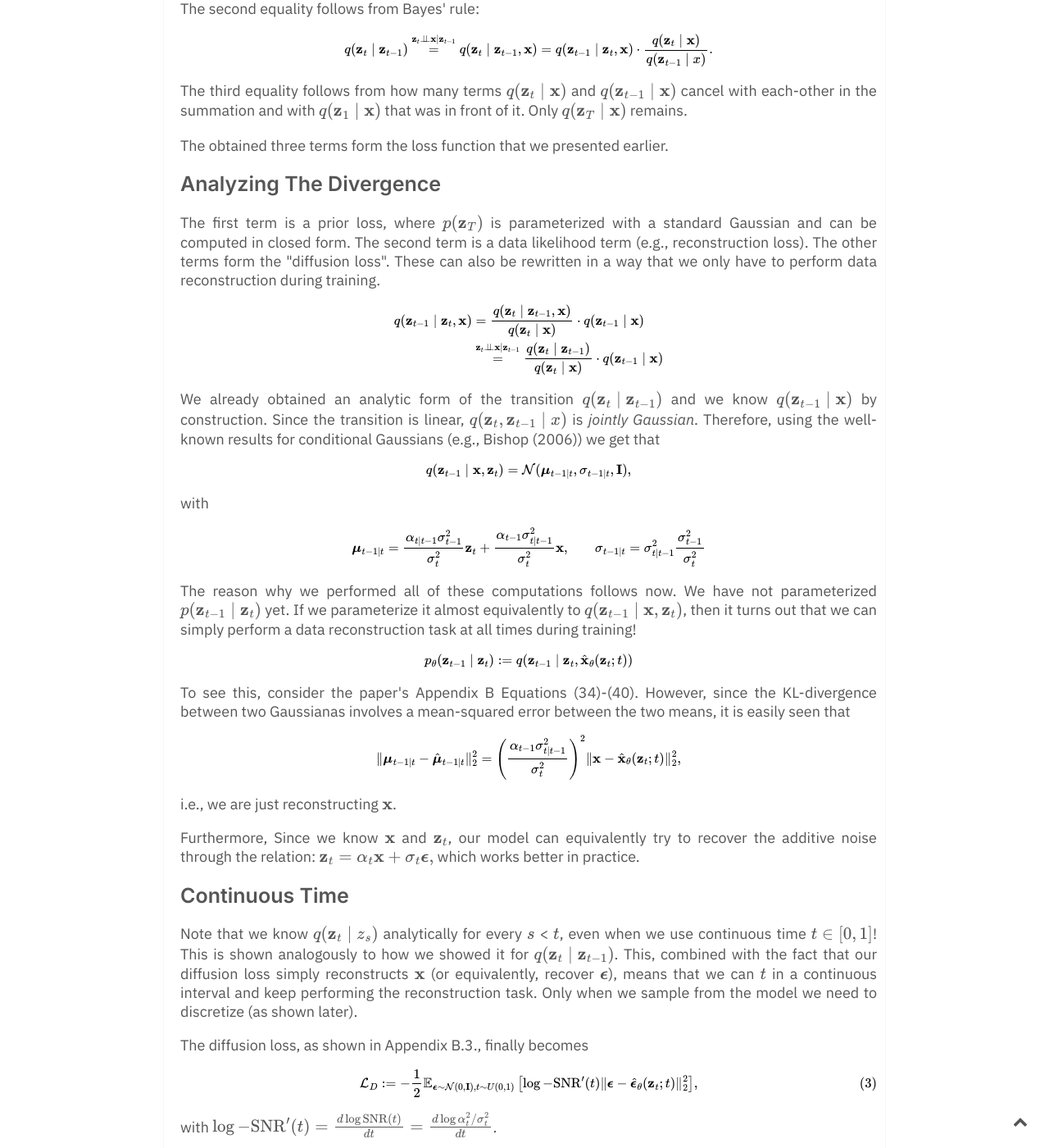
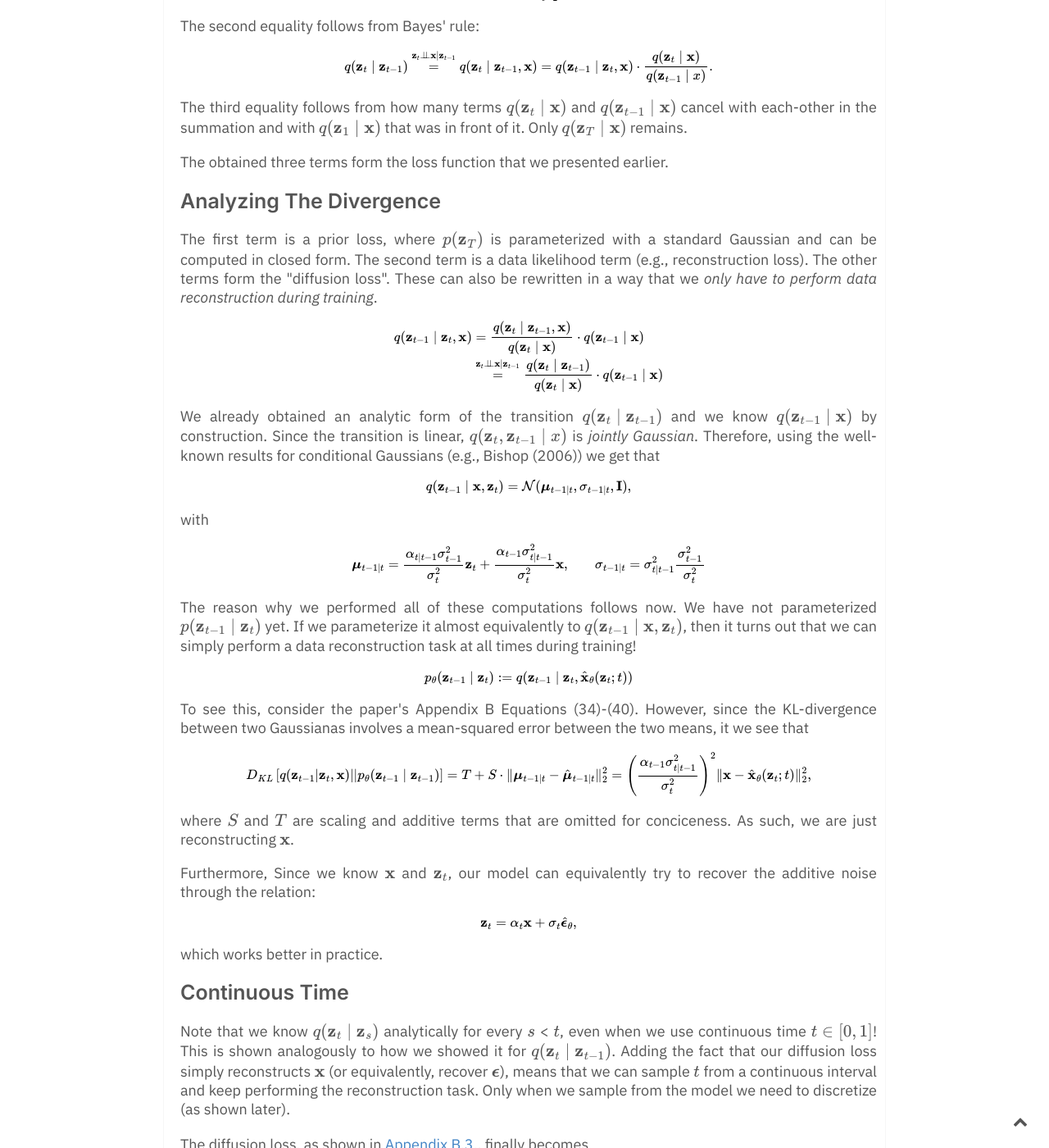
Before and after one commit to DavidRuhe/DavidRuhe.github.io, a Jekyll site: the page built from _notes/Variational Diffusion Models.md, in a window 1280 px wide and 1400 px high, scrolled down 2655 px. Shown: the whole window at 82% size. Built offline with Jekyll 4.4.1, drawn with Linux system fonts in a browser that asks for light colours; formulas are drawn with MathJax 3; comment, search, counter and statistics services are not loaded; some of the changed text lies outside the part shown.

Commit message:
update blog

```diff
--- a/_notes/Variational Diffusion Models.md
+++ b/_notes/Variational Diffusion Models.md
@@ -45,13 +45,13 @@
 
 and we can directly compute the parameters from the known noise schedule parameters.
 
-Now, just like the [[Variational Autoencoder]], we simply minimize the relative entropy
+We have obtained an inference distribution $q(\mathbf x, \mathbf z_{1:T})$. We parameterize a model $p_\theta(\mathbf x, \mathbf z_{1:T})$ in the data generating direction (from noise to data). Now we simply minimize the relative entropy
 
-$$\min D_{KL}[q(\mathbf x, \mathbf z_{1:T}) || p(\mathbf x, \mathbf z_{1:T}))] = \mathbb{E}_{q(\mathbf x, \mathbf z_{1:T})} [\log q(\mathbf x, \mathbf z_{1:T}) - \log p(\mathbf x, \mathbf z_{1:T}))]$$
+$$\min D_{KL}[q(\mathbf x, \mathbf z_{1:T}) || p(\mathbf x, \mathbf z_{1:T}))] = \min \mathbb{E}_{q(\mathbf x, \mathbf z_{1:T})} [\log q(\mathbf x, \mathbf z_{1:T}) - \log p(\mathbf x, \mathbf z_{1:T}))]$$
 
 that we rewrite to
 
-$$\min D_{KL}[q(\mathbf x, \mathbf z_{1:T}) || p(\mathbf x, \mathbf z_{1:T}))] = D_{KL}(q(\mathbf z_T \mid \mathbf x) || p(\mathbf z_T))) + \mathbb{E}_{q(\mathbf z_1 \mid \mathbf x)} [- \log p(\mathbf x \mid \mathbf z_1)] + \mathcal{L}_D \tag{1},$$
+$$\min D_{KL}[q(\mathbf x, \mathbf z_{1:T}) || p(\mathbf x, \mathbf z_{1:T}))] = \min D_{KL}(q(\mathbf z_T \mid \mathbf x) || p(\mathbf z_T))) + \mathbb{E}_{q(\mathbf z_1 \mid \mathbf x)} [- \log p(\mathbf x \mid \mathbf z_1)] + \mathcal{L}_D \tag{1},$$
 
 with
 
@@ -78,7 +78,7 @@
 The obtained three terms form the loss function that we presented earlier.
 
 ## Analyzing The Divergence
-The first term is a prior loss, where $p(\mathbf z_T)$ is parameterized with a standard Gaussian and can be computed in closed form. The second term is a data likelihood term (e.g., reconstruction loss). The other terms form the "diffusion loss". These can also be rewritten in a way that we only have to perform data reconstruction during training.
+The first term is a prior loss, where $p(\mathbf z_T)$ is parameterized with a standard Gaussian and can be computed in closed form. The second term is a data likelihood term (e.g., reconstruction loss). The other terms form the "diffusion loss". These can also be rewritten in a way that we *only have to perform data reconstruction during training*.
 
 $$\begin{aligned}
 q(\mathbf z_{t-1}\mid \mathbf z_t, \mathbf x) &= \frac{q(\mathbf z_t \mid \mathbf z_{t-1}, \mathbf x)}{q(\mathbf z_t \mid \mathbf x)} \cdot q(\mathbf z_{t-1} \mid \mathbf x) \\
@@ -100,22 +100,25 @@
 
 $$p_\theta(\mathbf z_{t-1} \mid \mathbf z_t) := q(\mathbf z_{t-1} \mid \mathbf z_t, \hat{\mathbf x}_\theta(\mathbf z_t; t))$$
 
-To see this, consider the paper's Appendix B Equations (34)-(40). However, since the KL-divergence between two Gaussianas involves a mean-squared error between the two means, it is easily seen that
+To see this, consider the paper's Appendix B Equations (34)-(40). However, since the KL-divergence between two Gaussianas involves a mean-squared error between the two means, it we see that
 
-$$\Vert \boldsymbol \mu_{t-1|t} -\hat{\boldsymbol \mu}_{t-1|t}\Vert^2_2 = \left(\frac{\alpha_{t-1} \sigma_{t|t-1}^2}{\sigma_t^2}\right)^2 \Vert \mathbf x - \hat{\mathbf x}_\theta(\mathbf z_t; t) \Vert^2_2,$$
+$$D_{KL}\left[q(\mathbf z_{t-1}|\mathbf z_{t}, \mathbf x) || p_\theta(\mathbf z_{t-1}\mid \mathbf z_{t-1}) \right] = T + S \cdot \Vert \boldsymbol \mu_{t-1|t} -\hat{\boldsymbol \mu}_{t-1|t}\Vert^2_2 = \left(\frac{\alpha_{t-1} \sigma_{t|t-1}^2}{\sigma_t^2}\right)^2 \Vert \mathbf x - \hat{\mathbf x}_\theta(\mathbf z_t; t) \Vert^2_2,$$
 
-i.e., we are just reconstructing $\mathbf x$.
+where $S$ and $T$ are scaling and additive terms that are omitted for conciceness.
+As such, we are just reconstructing $\mathbf x$.
 
 Furthermore, Since we know $\mathbf x$ and $\mathbf z_t$, our model can equivalently try to recover the additive noise through the relation:
-$$\mathbf z_t = \alpha_t \mathbf x + \sigma_t \boldsymbol \epsilon,$$
+
+$$\mathbf z_t = \alpha_t \mathbf x + \sigma_t \hat{\boldsymbol \epsilon}_\theta,$$
+
 which works better in practice.
 
 
 
 ## Continuous Time
-Note that we know $q(\mathbf z_t \mid z_s)$ analytically for every $s$ < $t$, even when we use continuous time $t \in [0, 1]$! This is shown analogously to how we showed it for $q(\mathbf z_t \mid \mathbf z_{t-1})$. This, combined with the fact that our diffusion loss simply reconstructs $\mathbf x$ (or equivalently, recover $\boldsymbol \epsilon$), means that we can $t$ in a continuous interval and keep performing the reconstruction task. Only when we sample from the model we need to discretize (as shown later).
+Note that we know $q(\mathbf z_t \mid \mathbf z_s)$ analytically for every $s$ < $t$, even when we use continuous time $t \in [0, 1]$! This is shown analogously to how we showed it for $q(\mathbf z_t \mid \mathbf z_{t-1})$. Adding the fact that our diffusion loss simply reconstructs $\mathbf x$ (or equivalently, recover $\boldsymbol \epsilon$), means that we can sample $t$ from a continuous interval and keep performing the reconstruction task. Only when we sample from the model we need to discretize (as shown later).
 
-The diffusion loss, as shown in Appendix B.3., finally becomes
+The diffusion loss, as shown in [Appendix B.3.](https://arxiv.org/abs/2107.00630), finally becomes
 
 $$\mathcal{L}_D:= -\frac12 \mathbb{E}_{\boldsymbol \epsilon \sim \mathcal{N}(0, \mathbf I), t \sim U(0, 1)}\left[ \log-\mathrm{SNR'}(t) \Vert \boldsymbol \epsilon - \hat{\boldsymbol \epsilon}_\theta(\mathbf z_t; t) \Vert^2_2 \right], \tag{3}$$
 
```
